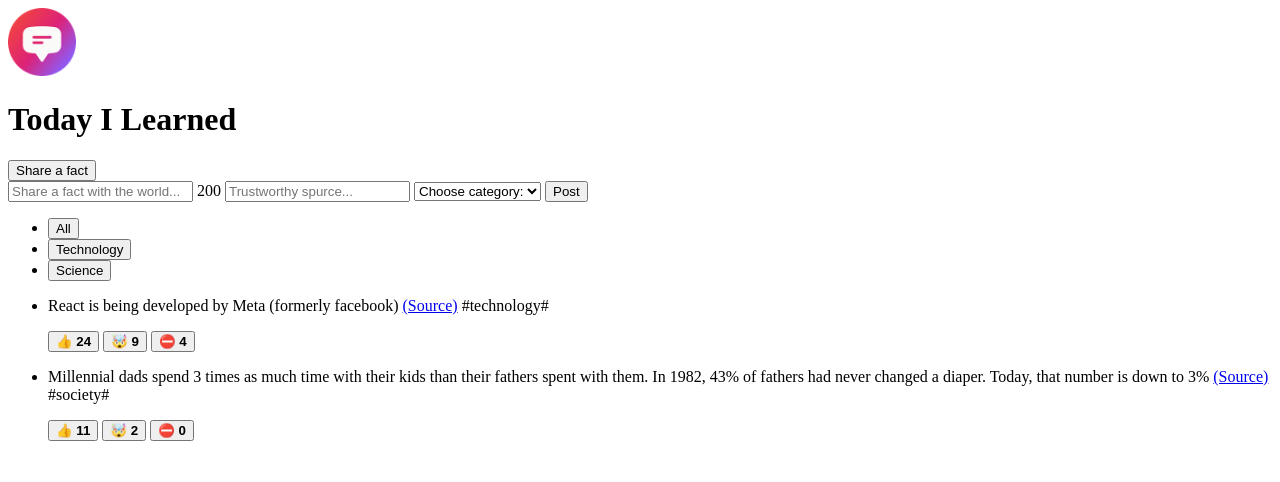
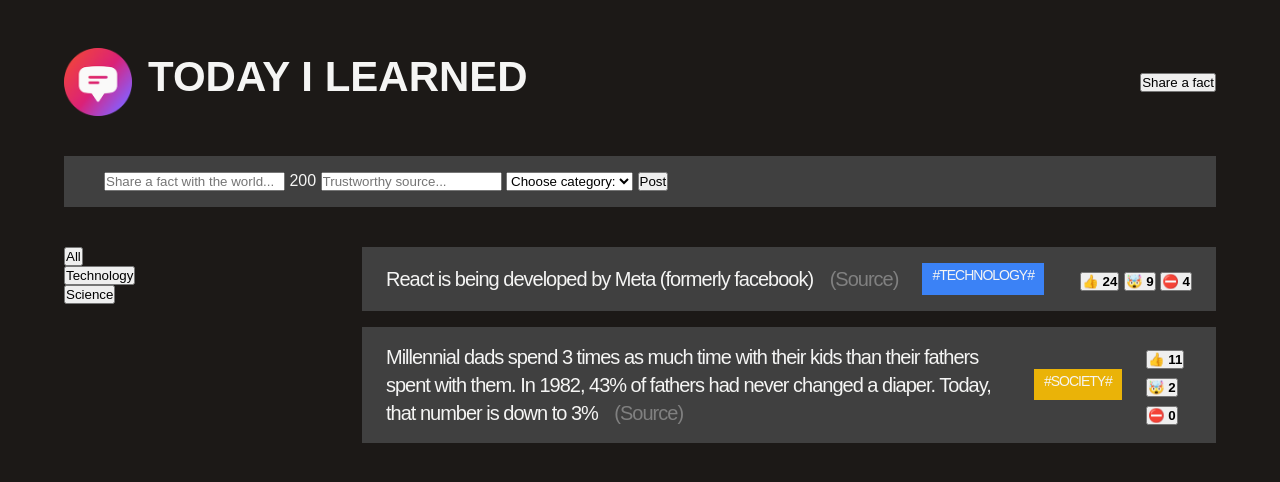
Before and after one commit to jssAFC/Full-Stack-Web-App, a plain HTML site: page index.html in a window 1280 px wide. Drawn offline with Linux system fonts and the light colour scheme; a web font is replaced by a local one.

Commit message:
code updated

```diff
--- a/index.html
+++ b/index.html
@@ -1,23 +1,36 @@
-
 <!DOCTYPE html>
 <html lang="en">
   <head>
     <meta charset="UTF-8" />
     <meta http-equiv="X-UA-Compatible" content="IE=edge" />
     <meta name="viewport" content="width=device-width, initial-scale=1.0" />
+
+    <!--    Fonts -->
+    <!-- Coiny and Sono -->
+    <link rel="preconnect" href="https://fonts.googleapis.com" />
+    <link rel="preconnect" href="https://fonts.gstatic.com" crossorigin />
+    <link
+      href="https://fonts.googleapis.com/css2?family=Coiny&family=Sono:wght@200..800&display=swap"
+      rel="stylesheet"
+    />
+
+    <link rel="stylesheet" href="style.css" />
     <title>Today I Learned!</title>
   </head>
   <body>
-    <header>
-      <img src="logo.png" height="68" width="68" alt="Today I Learned Logo" />
+    <div class="container">
+      <header class="header">
+        <div class="logo">
+          <img src="./Starter Files/logo.png" alt="Today I Learned Logo" />
           <h1>Today I Learned</h1>
+        </div>
         <button>Share a fact</button>
       </header>
 
-    <form>
+      <form class="fact-form">
         <input type="text" placeholder="Share a fact with the world..." />
         <span>200</span>
-      <input type="text" placeholder="Trustworthy spurce..." />
+        <input type="text" placeholder="Trustworthy source..." />
         <select>
           <option value="">Choose category:</option>
           <option value="technology">Technology</option>
@@ -27,7 +40,7 @@
         <button>Post</button>
       </form>
 
-    <main>
+      <main class="main">
         <aside>
           <ul>
             <li><button>All</button></li>
@@ -42,19 +55,26 @@
 
         <section>
           <ul>
-          <li>
+            <li class="fact">
               <p>
                 React is being developed by Meta (formerly facebook)
-              <a href="https://opensource.fb.com/" target="_blank">(Source)</a>
-              <span>#technology#</span>
+                <a
+                  href="https://opensource.fb.com/"
+                  target="_blank"
+                  class="source"
+                  >(Source)</a
+                >
               </p>
-            <div>
+              <span class="tag" style="background-color: #3b82f6"
+                >#technology#</span
+              >
+              <div class="vote-buttons">
                 <button>👍 <strong>24</strong></button>
                 <button>🤯 <strong>9</strong></button>
                 <button>⛔️ <strong>4</strong></button>
               </div>
             </li>
-          <li>
+            <li class="fact">
               <p>
                 Millennial dads spend 3 times as much time with their kids than
                 their fathers spent with them. In 1982, 43% of fathers had never
@@ -62,11 +82,14 @@
                 <a
                   href="https://www.mother.ly/parenting/millennial-dads-spend-more-time-with-their-kids"
                   target="_blank"
+                  class="source"
                   >(Source)</a
                 >
-              <span>#society#</span>
               </p>
-            <div>
+              <span class="tag" style="background-color: #eab308"
+                >#society#</span
+              >
+              <div class="vote-buttons">
                 <button>👍 <strong>11</strong></button>
                 <button>🤯 <strong>2</strong></button>
                 <button>⛔️ <strong>0</strong></button>
@@ -75,5 +98,6 @@
           </ul>
         </section>
       </main>
+    </div>
   </body>
 </html>
--- /dev/null
+++ b/style.css
@@ -0,0 +1,109 @@
+*{
+    margin:0;
+    padding:0;
+    box-sizing: border-box;
+}
+
+body{
+    background-color: #1c1917;
+    color: #f5f5f4;
+    font-family: 'sono',sans-serif;
+    padding:48px 64px;
+}
+
+/* Main layout */
+.container{
+    max-width: 1500px;
+    margin:0 auto;
+
+}
+.header{
+    margin-bottom:40px;
+
+
+    display: flex;
+    align-items: center;
+
+    justify-content: space-between;
+}
+
+.fact-form{
+    background-color: #404040;
+    margin-bottom: 40px;
+    padding: 16px 40px;
+
+}
+
+.main{
+    display: grid;
+    grid-template-columns: 250px 1fr;
+    gap:48px;
+}
+
+/* ELEMENTS */
+
+.logo img{
+    width: 68px;
+    height: 68px;
+}
+
+h1{
+    font-size: 42px;
+    text-align: center;
+    text-transform: uppercase;
+    font-family: "coiny", sans-serif;
+    line-height: 1;
+    margin-top:8px;
+
+}
+/*  whole block is referred to as decalration block */
+
+.logo{
+    display: flex;
+    justify-content: space-between;
+    gap:16px;
+}
+.fact{
+    font-size: 20px;
+    line-height: 1.4;
+    background-color: #404040;
+    margin-bottom:16px;
+    /* border: 4px solid red; */
+    /* border: width style color */
+    padding: 16px 24px;
+    /* padding: horizontal vertical */
+    letter-spacing: -1px;
+
+    display: flex;
+    align-items:center;
+    gap:24px;
+}
+
+.tag{
+    text-transform: uppercase;
+    font-size:14px;
+    font-family: "coiny", sans-serif;
+    padding-top:3px;
+    padding-bottom:9px;
+    padding-left:10px;
+    padding-right:10px;
+}
+
+.vote-buttons{
+    margin-left: auto;
+}
+ul{
+    list-style:none;
+
+}
+
+.source:link,.source:visited{
+    color:grey;
+    text-decoration: none;
+    margin-left:12px;
+    transition:0.3s;
+}
+
+.source:hover,.source:active{
+    color:#3b82f6;
+}
```
Also changed, not shown: Starter Files/data.js (renamed from data.js), Starter Files/logo.png (renamed from logo.png), 1 other file. Lines whose indentation alone changed are shown as unchanged.
